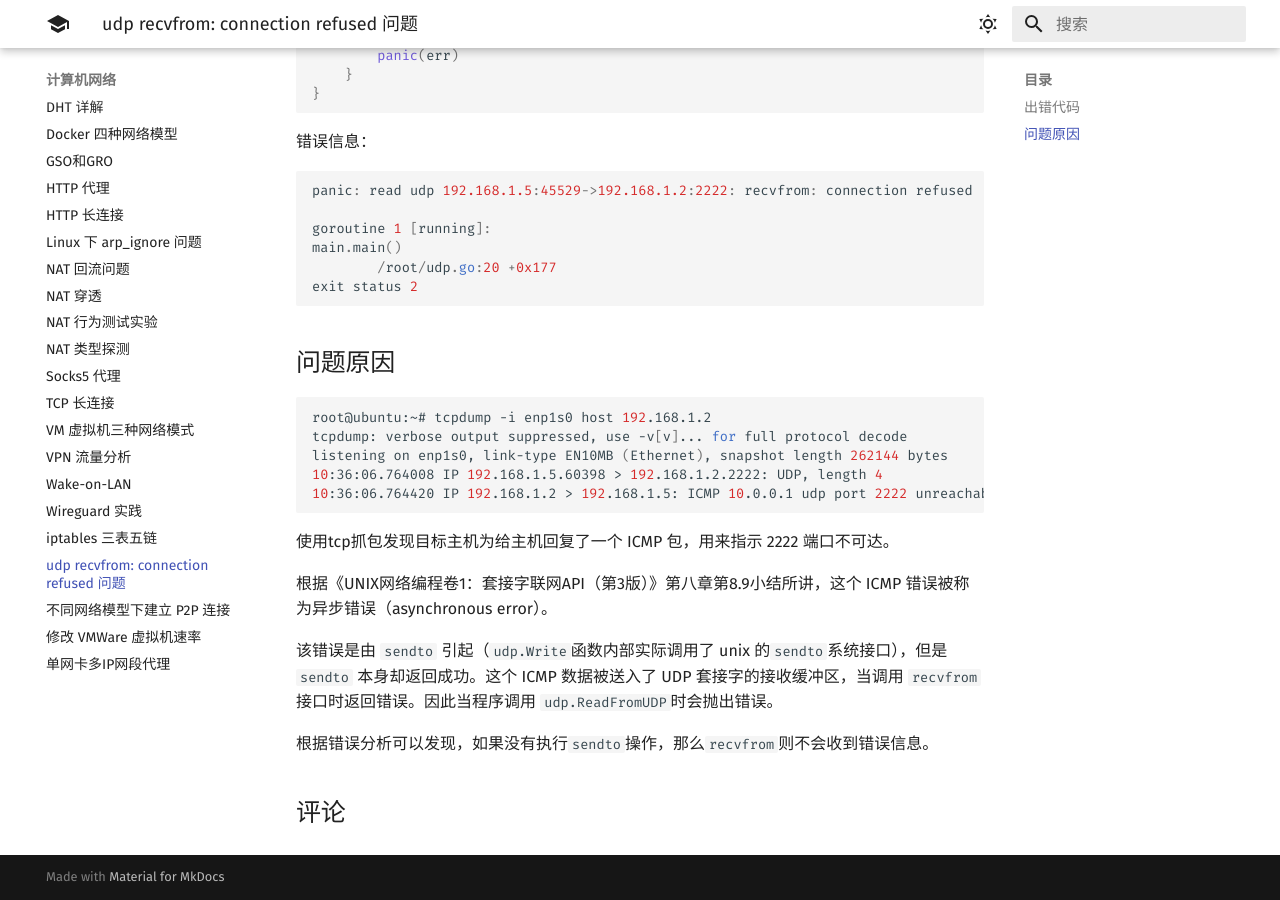
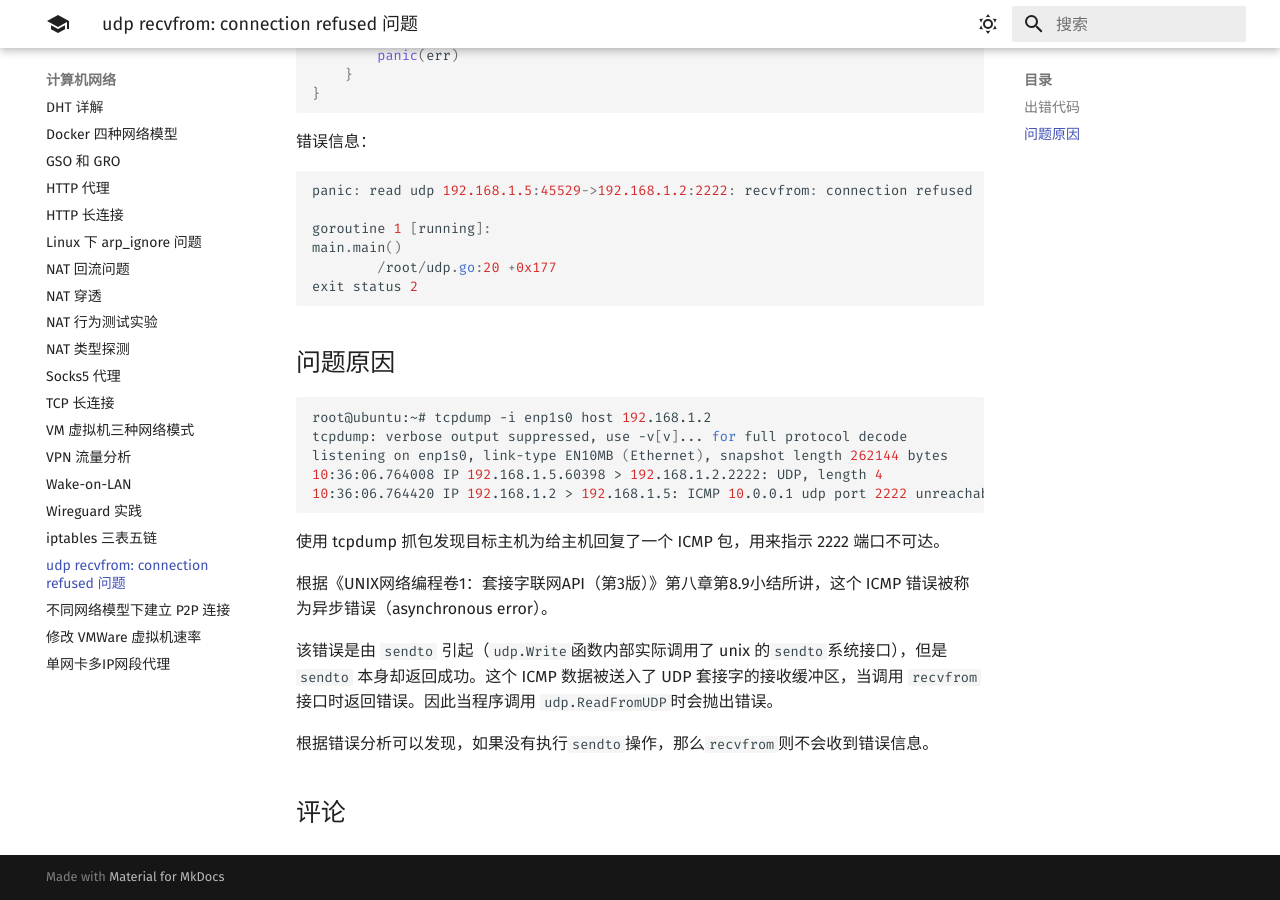
Before and after one commit to 1314liuwei/blog, an MkDocs documentation site: the page built from docs/计算机网络/udp recvfrom connection refused 问题.md, in a window 1280 px wide and 900 px high, scrolled down 606 px. Built offline with MkDocs 1.6.1 and Material for MkDocs 9.7.7, drawn with Linux system fonts in a browser that asks for light colours; comment, search, counter and statistics services are not loaded.

Commit message:
2023/11/14 周二

````diff
--- a/docs/计算机网络/udp recvfrom connection refused 问题.md
+++ b/docs/计算机网络/udp recvfrom connection refused 问题.md
@@ -48,7 +48,7 @@ listening on enp1s0, link-type EN10MB (Ethernet), snapshot length 262144 bytes
 10:36:06.764420 IP 192.168.1.2 > 192.168.1.5: ICMP 10.0.0.1 udp port 2222 unreachable, length 40
 ```
 
-使用tcp抓包发现目标主机为给主机回复了一个 ICMP 包，用来指示 2222 端口不可达。
+使用 tcpdump 抓包发现目标主机为给主机回复了一个 ICMP 包，用来指示 2222 端口不可达。
 
 根据《UNIX网络编程卷1：套接字联网API（第3版）》第八章第8.9小结所讲，这个 ICMP 错误被称为异步错误（asynchronous error）。
 
````
Also changed, not shown: docs/计算机网络/GSO和GRO.md (+4 -0 lines).
